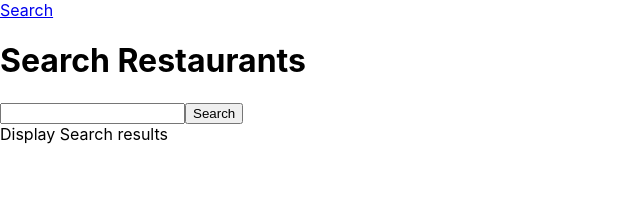
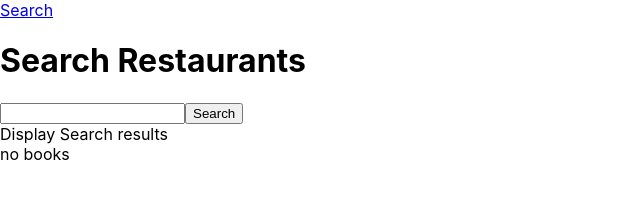
Before and after one commit to jujubrains/ramen-joy, a React (Create React App) app in the folder client/: page /search in a window 1280 px wide. Shown: the top 214 px of the page, without its empty margins (0-640 px from the left). Built offline with nearby package versions, Linux system fonts and the light colour scheme.

Commit message:
ramen restaurants rendering

```diff
--- a/client/src/pages/Search.js
+++ b/client/src/pages/Search.js
@@ -7,7 +7,7 @@ import Grid from '@material-ui/core/Grid';
 
 const Search = () => {
   const [search, setSearch] = useState();
-  const [searchResults, setSearchResults] = useState([]);
+  const [searchResults, setSearchResults] = useState();
 
   function handleInput(e){
     const input = e.target.value;
@@ -20,16 +20,18 @@ const Search = () => {
     console.log(search);
     const response = await axios("/api/restaurant/yelp")
     const {data} = response;
-    console.log(data);
+    // console.log(data);
     setSearchResults(data);
-    renderRestaurants();
+    console.log(searchResults);
+    // renderRestaurants();
 }
   function renderRestaurants(){
-
+    {console.log(searchResults)};
+    // const {businesse
     return(
       <Grid item sm={6} xs={12} spacing={3}>
         {
-        searchResults.map((restaurant) =>{
+        searchResults.businesses.map((restaurant) =>{
           const { image_url, name} = restaurant;
           return <MediaCard imageUrl={image_url} name={name}/>
         })
@@ -51,6 +53,7 @@ const Search = () => {
       </form>
       <div>Display Search results
       </div>
+      { searchResults ? renderRestaurants() : "no books" }
     </div>
    );
 }
```
